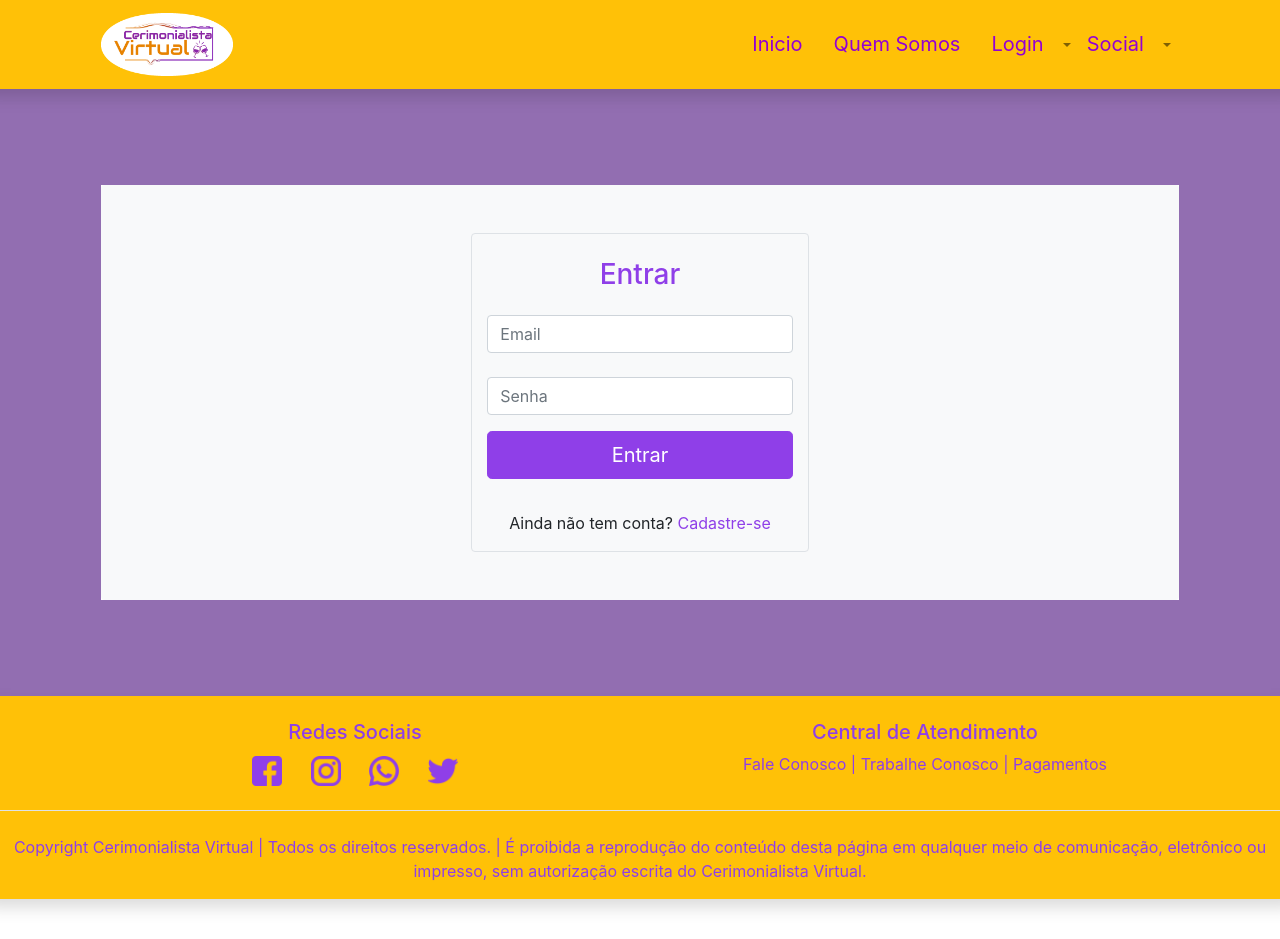
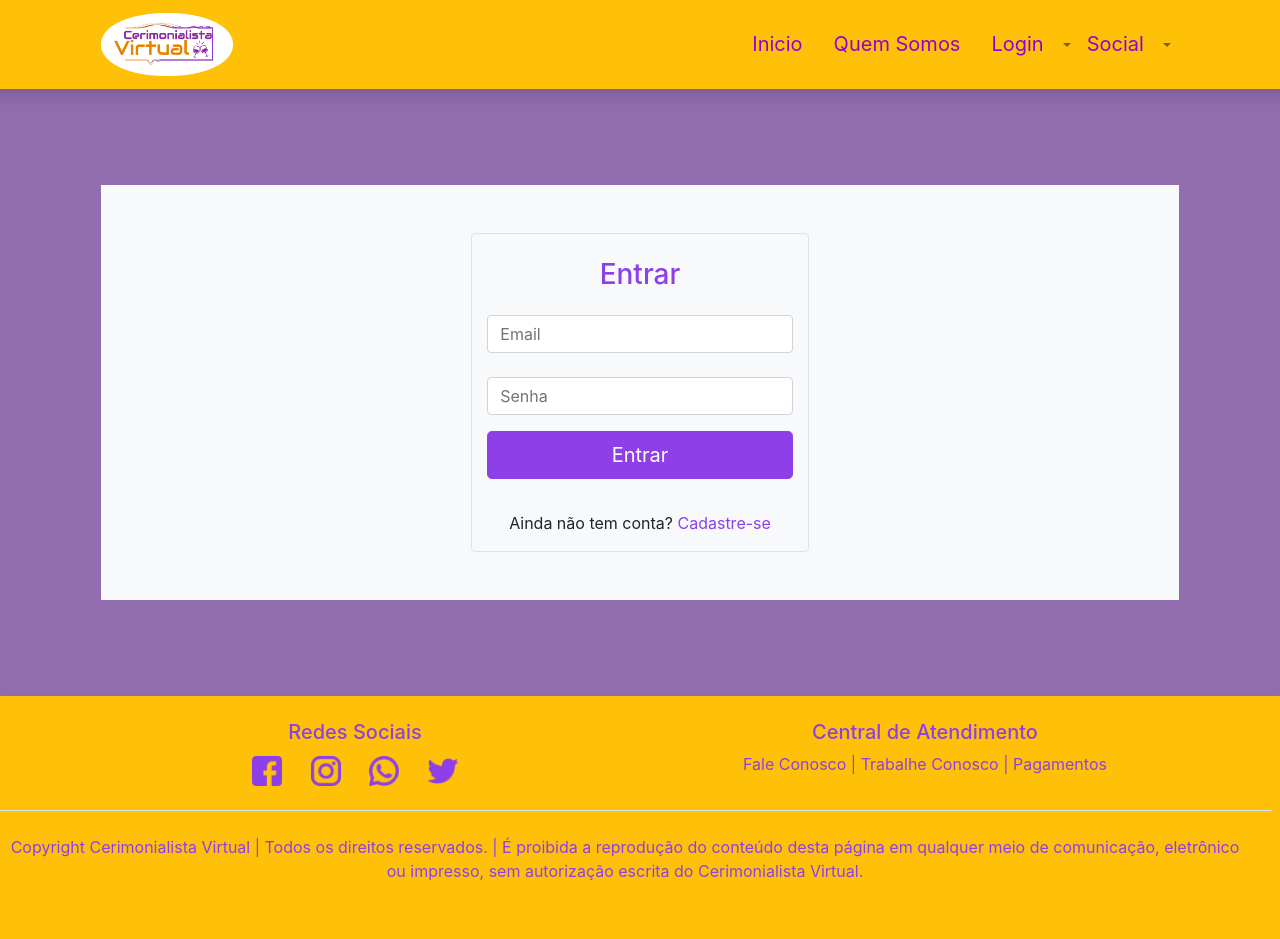
Before and after one commit to paulo-ti/cerimonialista_virtual, a plain HTML site: page entrar.html in a window 1280 px wide. Shown: the top 939 px of the page. Before the commit the page ends 899 px from the top, so only its background shows below. Drawn offline with Linux system fonts and the light colour scheme; no server answers.

Commit message:
Adicionado rodapé do index em todas as páginas

```diff
--- a/entrar.html
+++ b/entrar.html
@@ -88,7 +88,7 @@
   <!-- ! end Login-->
 
   <!-- Footer -->
-  <div id="footer" class="row bg-warning text-center px-2 shadow">
+  <div id="footer" class="row bg-warning text-center shadow px-2">
     <div class="container">
       <div class="row">
         <div class="col-lg-6 text-center pt-4 text-roxa">
@@ -107,8 +107,8 @@
       </div>
 
     </div>
-    <div class="row border-top pt-3 mt-4 px-4">
-      <p class="text-roxa mt-2 ">
+    <div class="row border-top col-lg-12 p-3 my-4 px-4">
+      <p class="text-roxa mt-2 mx-auto">
         Copyright Cerimonialista Virtual | Todos os direitos reservados. | É proibida a reprodução do conteúdo desta página em qualquer meio de comunicação, eletrônico ou impresso, sem autorização escrita do Cerimonialista Virtual.
       </p>
     </div>
```
Also changed, not shown: cadastrar.html (+3 -3 lines), cadastro.html (+3 -3 lines), casamento.html (+3 -3 lines), casamento_gerenciador.html (+3 -3 lines), duvidas.html (+3 -3 lines), gerenciador_eventos.html (+3 -3 lines), home.html (+3 -3 lines).
